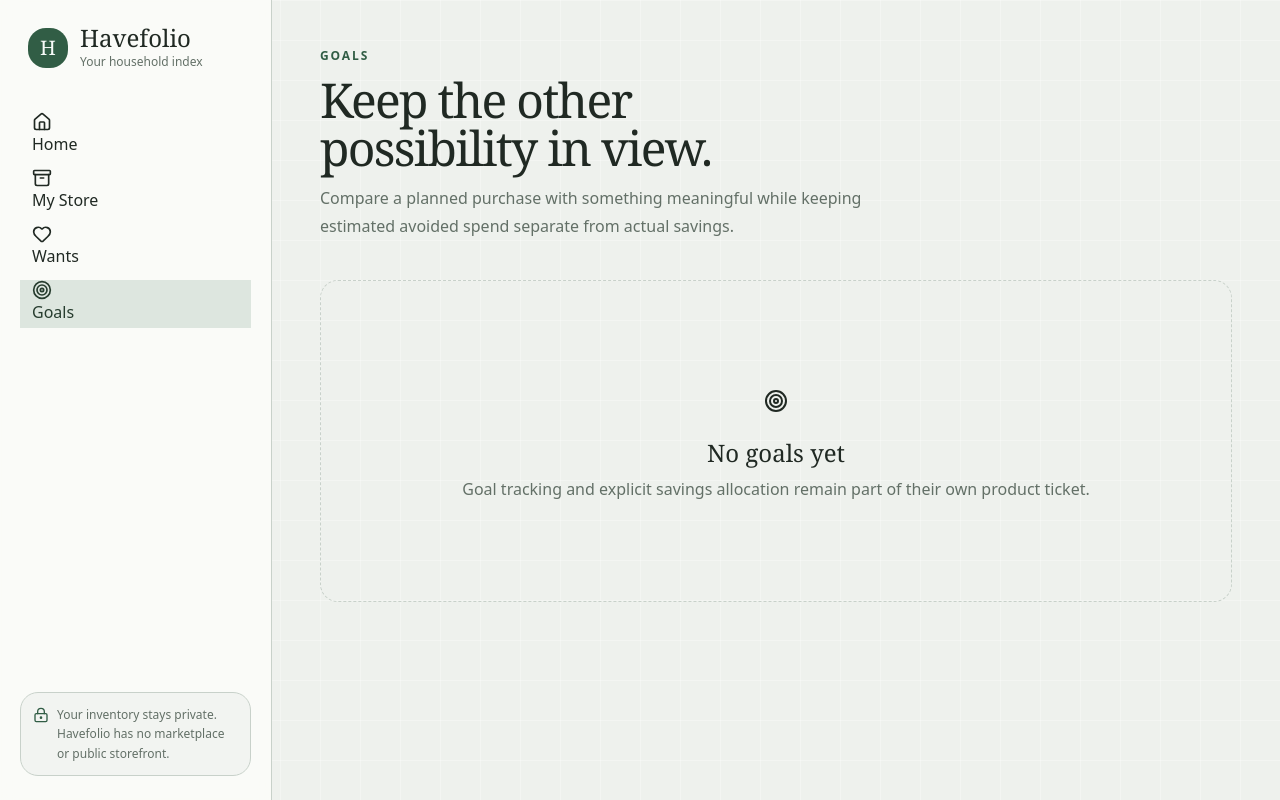
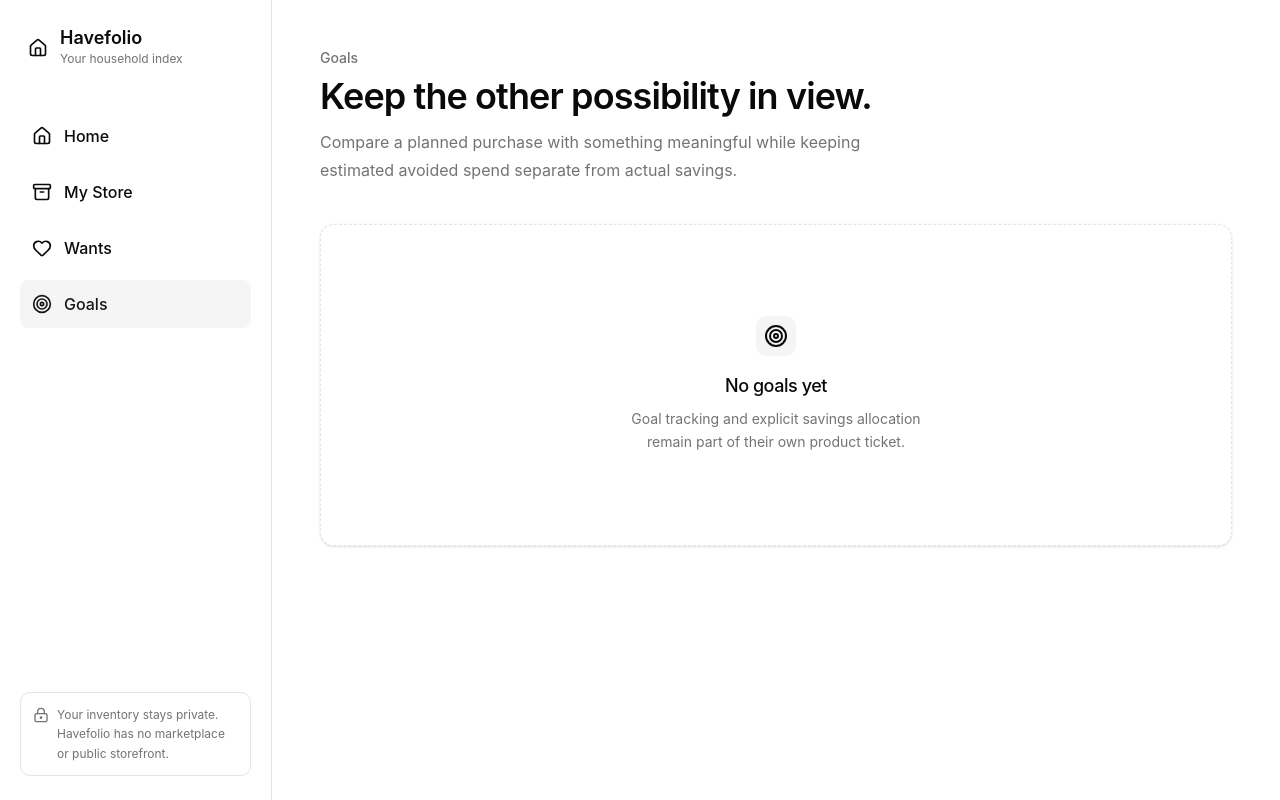
Before and after one commit to Harsh71019/havefolio, a Next.js app in the folder apps/web/: page /goals in a window 1280 px wide. Built offline with nearby package versions, Linux system fonts and the light colour scheme.

Commit message:
refactor(PER-6): use default shadcn styling

```diff
--- a/apps/web/components/app-navigation.tsx
+++ b/apps/web/components/app-navigation.tsx
@@ -5,7 +5,6 @@
 import { usePathname } from 'next/navigation';
 import type { ReactElement } from 'react';
 import { Button } from '@havefolio/ui/components/button';
-import { cn } from '@havefolio/ui/lib/utils';
 
 const navigationItems = [
   { href: '/', icon: House, label: 'Home' },
@@ -19,13 +18,11 @@
 
   return (
     <>
-      <aside className="sticky top-0 hidden h-svh flex-col border-r bg-card/90 px-5 py-6 backdrop-blur md:flex">
-        <Link className="flex min-h-12 items-center gap-3 rounded-lg px-2" href="/">
-          <span className="grid size-10 place-items-center rounded-xl bg-primary font-display text-xl text-primary-foreground">
-            H
-          </span>
+      <aside className="sticky top-0 hidden h-svh flex-col border-r bg-background px-5 py-6 md:flex">
+        <Link className="flex min-h-12 items-center gap-3 px-2" href="/">
+          <House aria-hidden="true" className="size-5" />
           <span>
-            <span className="block font-display text-2xl leading-none">Havefolio</span>
+            <span className="block text-lg font-semibold leading-none">Havefolio</span>
             <span className="mt-1 block text-xs text-muted-foreground">Your household index</span>
           </span>
         </Link>
@@ -51,33 +48,32 @@
           })}
         </nav>
 
-        <div className="mt-auto flex items-start gap-2 rounded-xl border bg-background/70 p-3 text-xs leading-relaxed text-muted-foreground">
-          <LockKeyhole aria-hidden="true" className="mt-0.5 size-4 shrink-0 text-primary" />
+        <div className="mt-auto flex items-start gap-2 rounded-lg border p-3 text-xs leading-relaxed text-muted-foreground">
+          <LockKeyhole aria-hidden="true" className="mt-0.5 size-4 shrink-0" />
           <p>Your inventory stays private. Havefolio has no marketplace or public storefront.</p>
         </div>
       </aside>
 
       <nav
         aria-label="Primary"
-        className="fixed inset-x-3 bottom-3 z-50 grid grid-cols-4 rounded-2xl border bg-card/95 p-1.5 shadow-lg backdrop-blur md:hidden"
+        className="fixed inset-x-3 bottom-3 z-50 grid grid-cols-4 rounded-lg border bg-background p-1.5 shadow-sm md:hidden"
       >
         {navigationItems.map((item) => {
           const active = pathname === item.href;
           const Icon = item.icon;
 
           return (
-            <Link
+            <Button
               key={item.href}
-              aria-current={active ? 'page' : undefined}
-              className={cn(
-                'flex min-h-14 flex-col items-center justify-center gap-1 rounded-xl px-1 text-[0.6875rem] font-semibold text-muted-foreground transition-colors',
-                active && 'bg-secondary text-secondary-foreground',
-              )}
-              href={item.href}
+              asChild
+              className="h-14 flex-col gap-1 px-1 text-xs"
+              variant={active ? 'secondary' : 'ghost'}
             >
-              <Icon aria-hidden="true" className="size-5" />
-              {item.label}
-            </Link>
+              <Link aria-current={active ? 'page' : undefined} href={item.href}>
+                <Icon aria-hidden="true" className="size-5" />
+                {item.label}
+              </Link>
+            </Button>
           );
         })}
       </nav>
--- a/apps/web/components/collection-empty-state.tsx
+++ b/apps/web/components/collection-empty-state.tsx
@@ -19,14 +19,14 @@
   title: string;
 }>): ReactElement {
   return (
-    <Card className="border-dashed py-0 shadow-none">
+    <Card className="border-dashed py-0">
       <CardContent className="p-0">
         <Empty className="min-h-80">
           <EmptyHeader>
             <EmptyMedia variant="icon">
               <Icon aria-hidden="true" />
             </EmptyMedia>
-            <EmptyTitle className="font-display text-2xl font-medium">{title}</EmptyTitle>
+            <EmptyTitle>{title}</EmptyTitle>
             <EmptyDescription>{description}</EmptyDescription>
           </EmptyHeader>
         </Empty>
--- a/apps/web/components/page-heading.tsx
+++ b/apps/web/components/page-heading.tsx
@@ -14,8 +14,8 @@
   return (
     <header className="flex flex-col gap-5 sm:flex-row sm:items-end sm:justify-between">
       <div className="max-w-2xl">
-        <p className="text-xs font-bold tracking-[0.16em] text-primary uppercase">{eyebrow}</p>
-        <h1 className="mt-3 font-display text-4xl font-medium tracking-[-0.035em] text-balance sm:text-5xl">
+        <p className="text-sm font-medium text-muted-foreground">{eyebrow}</p>
+        <h1 className="mt-2 text-3xl font-semibold tracking-tight text-balance sm:text-4xl">
           {title}
         </h1>
         <p className="mt-3 max-w-xl text-base leading-7 text-muted-foreground">{description}</p>
--- a/packages/ui/package.json
+++ b/packages/ui/package.json
@@ -37,8 +37,6 @@
     "react": "^19.3.0"
   },
   "dependencies": {
-    "@fontsource-variable/manrope": "5.3.0",
-    "@fontsource-variable/newsreader": "5.3.0",
     "class-variance-authority": "0.7.1",
     "cn": "^0.4.0",
     "lucide-react": "1.49.0",
--- a/packages/ui/src/components/button.tsx
+++ b/packages/ui/src/components/button.tsx
@@ -18,11 +18,11 @@
         link: 'text-primary underline-offset-4 hover:underline',
       },
       size: {
-        default: 'h-11 px-4 py-2 has-[>svg]:px-3',
-        xs: "h-8 gap-1 rounded-md px-2 text-xs has-[>svg]:px-1.5 [&_svg:not([class*='size-'])]:size-3",
-        sm: 'h-10 gap-1.5 rounded-md px-3 has-[>svg]:px-2.5',
-        lg: 'h-12 rounded-md px-6 has-[>svg]:px-4',
-        icon: 'size-11',
+        default: 'h-9 px-4 py-2 has-[>svg]:px-3',
+        xs: "h-6 gap-1 rounded-md px-2 text-xs has-[>svg]:px-1.5 [&_svg:not([class*='size-'])]:size-3",
+        sm: 'h-8 gap-1.5 rounded-md px-3 has-[>svg]:px-2.5',
+        lg: 'h-10 rounded-md px-6 has-[>svg]:px-4',
+        icon: 'size-9',
         'icon-xs': "size-8 rounded-md [&_svg:not([class*='size-'])]:size-3",
         'icon-sm': 'size-10',
         'icon-lg': 'size-12',
--- a/packages/ui/src/components/input.tsx
+++ b/packages/ui/src/components/input.tsx
@@ -7,7 +7,7 @@
       type={type}
       data-slot="input"
       className={cn(
-        'h-11 w-full min-w-0 rounded-md border border-input bg-transparent px-3 py-1 text-base shadow-xs transition-[color,box-shadow] outline-none selection:bg-primary selection:text-primary-foreground file:inline-flex file:h-7 file:border-0 file:bg-transparent file:text-sm file:font-medium file:text-foreground placeholder:text-muted-foreground disabled:pointer-events-none disabled:cursor-not-allowed disabled:opacity-50 md:text-sm dark:bg-input/30',
+        'h-9 w-full min-w-0 rounded-md border border-input bg-transparent px-3 py-1 text-base shadow-xs transition-[color,box-shadow] outline-none selection:bg-primary selection:text-primary-foreground file:inline-flex file:h-7 file:border-0 file:bg-transparent file:text-sm file:font-medium file:text-foreground placeholder:text-muted-foreground disabled:pointer-events-none disabled:cursor-not-allowed disabled:opacity-50 md:text-sm dark:bg-input/30',
         'focus-visible:border-ring focus-visible:ring-[3px] focus-visible:ring-ring/50',
         'aria-invalid:border-destructive aria-invalid:ring-destructive/20 dark:aria-invalid:ring-destructive/40',
         className,
--- a/packages/ui/src/components/select.tsx
+++ b/packages/ui/src/components/select.tsx
@@ -30,7 +30,7 @@
       data-slot="select-trigger"
       data-size={size}
       className={cn(
-        "flex w-fit items-center justify-between gap-2 rounded-md border border-input bg-transparent px-3 py-2 text-sm whitespace-nowrap shadow-xs transition-[color,box-shadow] outline-none focus-visible:border-ring focus-visible:ring-[3px] focus-visible:ring-ring/50 disabled:cursor-not-allowed disabled:opacity-50 aria-invalid:border-destructive aria-invalid:ring-destructive/20 data-[placeholder]:text-muted-foreground data-[size=default]:h-11 data-[size=sm]:h-10 *:data-[slot=select-value]:line-clamp-1 *:data-[slot=select-value]:flex *:data-[slot=select-value]:items-center *:data-[slot=select-value]:gap-2 dark:bg-input/30 dark:hover:bg-input/50 dark:aria-invalid:ring-destructive/40 [&_svg]:pointer-events-none [&_svg]:shrink-0 [&_svg:not([class*='size-'])]:size-4 [&_svg:not([class*='text-'])]:text-muted-foreground",
+        "flex w-fit items-center justify-between gap-2 rounded-md border border-input bg-transparent px-3 py-2 text-sm whitespace-nowrap shadow-xs transition-[color,box-shadow] outline-none focus-visible:border-ring focus-visible:ring-[3px] focus-visible:ring-ring/50 disabled:cursor-not-allowed disabled:opacity-50 aria-invalid:border-destructive aria-invalid:ring-destructive/20 data-[placeholder]:text-muted-foreground data-[size=default]:h-9 data-[size=sm]:h-8 *:data-[slot=select-value]:line-clamp-1 *:data-[slot=select-value]:flex *:data-[slot=select-value]:items-center *:data-[slot=select-value]:gap-2 dark:bg-input/30 dark:hover:bg-input/50 dark:aria-invalid:ring-destructive/40 [&_svg]:pointer-events-none [&_svg]:shrink-0 [&_svg:not([class*='size-'])]:size-4 [&_svg:not([class*='text-'])]:text-muted-foreground",
         className,
       )}
       {...props}
--- a/packages/ui/src/styles/globals.css
+++ b/packages/ui/src/styles/globals.css
@@ -1,9 +1,8 @@
-@import '@fontsource-variable/manrope';
-@import '@fontsource-variable/newsreader';
 @import 'tailwindcss';
 @import 'tw-animate-css';
 
 @source '../../../../apps/web';
+@source '../components';
 
 @custom-variant dark (&:is(.dark *));
 
@@ -31,41 +30,90 @@
   --color-chart-3: var(--chart-3);
   --color-chart-4: var(--chart-4);
   --color-chart-5: var(--chart-5);
-  --font-sans: 'Manrope Variable', ui-sans-serif, system-ui, sans-serif;
-  --font-display: 'Newsreader Variable', ui-serif, Georgia, serif;
+  --color-sidebar: var(--sidebar);
+  --color-sidebar-foreground: var(--sidebar-foreground);
+  --color-sidebar-primary: var(--sidebar-primary);
+  --color-sidebar-primary-foreground: var(--sidebar-primary-foreground);
+  --color-sidebar-accent: var(--sidebar-accent);
+  --color-sidebar-accent-foreground: var(--sidebar-accent-foreground);
+  --color-sidebar-border: var(--sidebar-border);
+  --color-sidebar-ring: var(--sidebar-ring);
   --radius-sm: calc(var(--radius) - 4px);
   --radius-md: calc(var(--radius) - 2px);
   --radius-lg: var(--radius);
   --radius-xl: calc(var(--radius) + 4px);
-  --radius-2xl: calc(var(--radius) + 10px);
+  --radius-2xl: calc(var(--radius) + 8px);
+  --radius-3xl: calc(var(--radius) + 12px);
+  --radius-4xl: calc(var(--radius) + 16px);
 }
 
 :root {
-  color-scheme: light;
-  --radius: 0.875rem;
-  --background: #eef1ed;
-  --foreground: #202923;
-  --card: #fbfcf9;
-  --card-foreground: #202923;
-  --popover: #fbfcf9;
-  --popover-foreground: #202923;
-  --primary: #315d45;
-  --primary-foreground: #f7fbf8;
-  --secondary: #dde6df;
-  --secondary-foreground: #263c2e;
-  --muted: #e4e9e3;
-  --muted-foreground: #637067;
-  --accent: #d7e5df;
-  --accent-foreground: #244333;
-  --destructive: #b42318;
-  --border: #c8d1ca;
-  --input: #b8c5bb;
-  --ring: #47775b;
-  --chart-1: #315d45;
-  --chart-2: #4c6c78;
-  --chart-3: #b0792a;
-  --chart-4: #7b6b9e;
-  --chart-5: #8b6d56;
+  --radius: 0.625rem;
+  --background: oklch(1 0 0);
+  --foreground: oklch(0.145 0 0);
+  --card: oklch(1 0 0);
+  --card-foreground: oklch(0.145 0 0);
+  --popover: oklch(1 0 0);
+  --popover-foreground: oklch(0.145 0 0);
+  --primary: oklch(0.205 0 0);
+  --primary-foreground: oklch(0.985 0 0);
+  --secondary: oklch(0.97 0 0);
+  --secondary-foreground: oklch(0.205 0 0);
+  --muted: oklch(0.97 0 0);
+  --muted-foreground: oklch(0.556 0 0);
+  --accent: oklch(0.97 0 0);
+  --accent-foreground: oklch(0.205 0 0);
+  --destructive: oklch(0.577 0.245 27.325);
+  --border: oklch(0.922 0 0);
+  --input: oklch(0.922 0 0);
+  --ring: oklch(0.708 0 0);
+  --chart-1: oklch(0.646 0.222 41.116);
+  --chart-2: oklch(0.6 0.118 184.704);
+  --chart-3: oklch(0.398 0.07 227.392);
+  --chart-4: oklch(0.828 0.189 84.429);
+  --chart-5: oklch(0.769 0.188 70.08);
+  --sidebar: oklch(0.985 0 0);
+  --sidebar-foreground: oklch(0.145 0 0);
+  --sidebar-primary: oklch(0.205 0 0);
+  --sidebar-primary-foreground: oklch(0.985 0 0);
+  --sidebar-accent: oklch(0.97 0 0);
+  --sidebar-accent-foreground: oklch(0.205 0 0);
+  --sidebar-border: oklch(0.922 0 0);
+  --sidebar-ring: oklch(0.708 0 0);
+}
+
+.dark {
+  --background: oklch(0.145 0 0);
+  --foreground: oklch(0.985 0 0);
+  --card: oklch(0.205 0 0);
+  --card-foreground: oklch(0.985 0 0);
+  --popover: oklch(0.205 0 0);
+  --popover-foreground: oklch(0.985 0 0);
+  --primary: oklch(0.922 0 0);
+  --primary-foreground: oklch(0.205 0 0);
+  --secondary: oklch(0.269 0 0);
+  --secondary-foreground: oklch(0.985 0 0);
+  --muted: oklch(0.269 0 0);
+  --muted-foreground: oklch(0.708 0 0);
+  --accent: oklch(0.269 0 0);
+  --accent-foreground: oklch(0.985 0 0);
+  --destructive: oklch(0.704 0.191 22.216);
+  --border: oklch(1 0 0 / 10%);
+  --input: oklch(1 0 0 / 15%);
+  --ring: oklch(0.556 0 0);
+  --chart-1: oklch(0.488 0.243 264.376);
+  --chart-2: oklch(0.696 0.17 162.48);
+  --chart-3: oklch(0.769 0.188 70.08);
+  --chart-4: oklch(0.627 0.265 303.9);
+  --chart-5: oklch(0.645 0.246 16.439);
+  --sidebar: oklch(0.205 0 0);
+  --sidebar-foreground: oklch(0.985 0 0);
+  --sidebar-primary: oklch(0.488 0.243 264.376);
+  --sidebar-primary-foreground: oklch(0.985 0 0);
+  --sidebar-accent: oklch(0.269 0 0);
+  --sidebar-accent-foreground: oklch(0.985 0 0);
+  --sidebar-border: oklch(1 0 0 / 10%);
+  --sidebar-ring: oklch(0.556 0 0);
 }
 
 @layer base {
@@ -73,46 +121,7 @@
     @apply border-border outline-ring/50;
   }
 
-  html {
-    min-width: 20rem;
-    background: var(--background);
-  }
-
   body {
-    @apply min-h-svh bg-background font-sans text-foreground antialiased;
-    margin: 0;
-    background-image:
-      linear-gradient(rgb(255 255 255 / 28%) 1px, transparent 1px),
-      linear-gradient(90deg, rgb(255 255 255 / 28%) 1px, transparent 1px);
-    background-size: 2.5rem 2.5rem;
-  }
-
-  ::selection {
-    color: var(--primary-foreground);
-    background: var(--primary);
-  }
-
-  button,
-  a,
-  input,
-  textarea,
-  select {
-    font: inherit;
-  }
-
-  :focus-visible {
-    outline: 3px solid color-mix(in srgb, var(--ring) 70%, white);
-    outline-offset: 3px;
+    @apply bg-background text-foreground;
   }
 }
-
-@media (prefers-reduced-motion: reduce) {
-  *,
-  *::before,
-  *::after {
-    scroll-behavior: auto !important;
-    animation-duration: 0.01ms !important;
-    animation-iteration-count: 1 !important;
-    transition-duration: 0.01ms !important;
-  }
-}
```
Also changed, not shown: apps/web/app/error.tsx (+15 -8 lines), apps/web/app/not-found.tsx (+13 -8 lines), apps/web/app/page.tsx (+18 -30 lines), packages/ui/src/components/havefolio/owned-item-card.tsx (+4 -8 lines), 3 other files (tests, documents, lock files or other folders).
